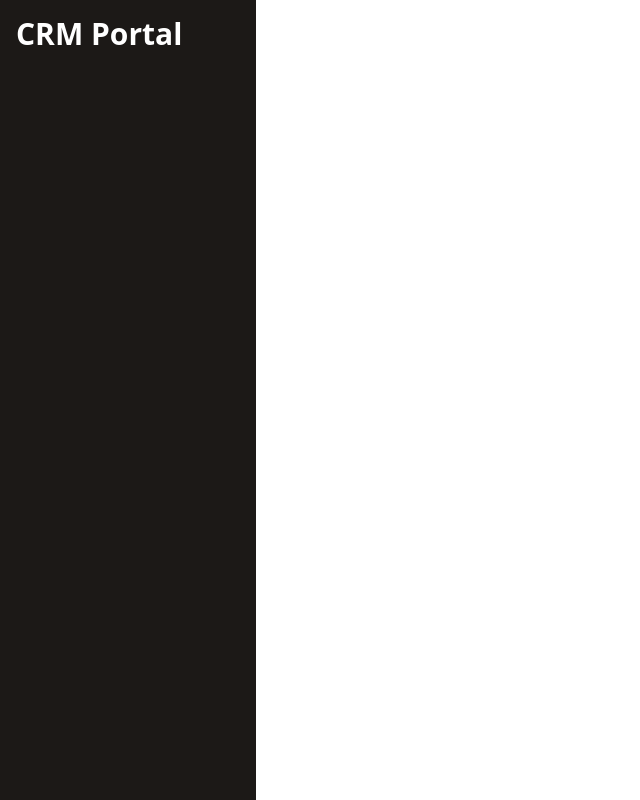
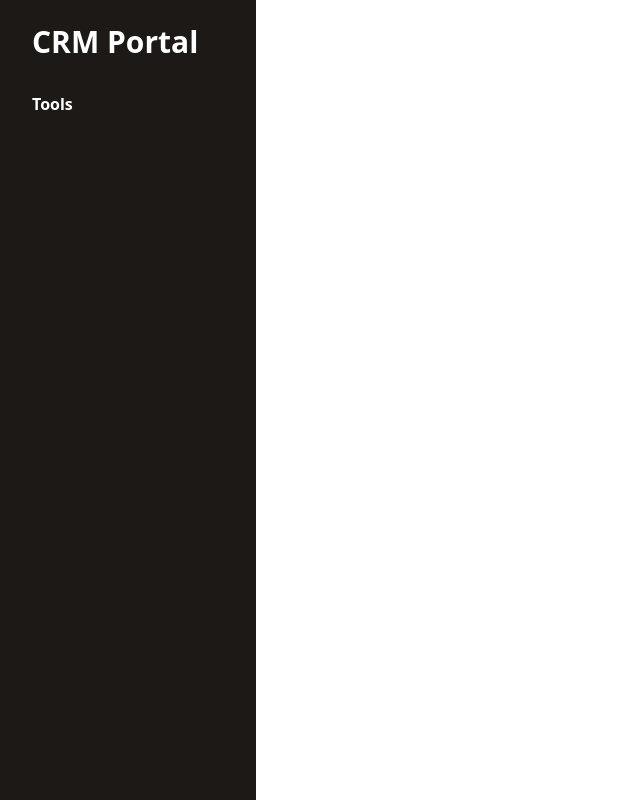
Before and after one commit to jordanglean/AutomotoCRM, a React (Create React App) app in the folder automoto-crm/: page / in a window 1280 px wide. Shown: the whole page, without its empty margins (0-640 px from the left). Built offline with nearby package versions, Linux system fonts and the light colour scheme.

Commit message:
Added nav

```diff
--- a/automoto-crm/package.json
+++ b/automoto-crm/package.json
@@ -8,6 +8,7 @@
     "@testing-library/user-event": "^13.5.0",
     "react": "^18.1.0",
     "react-dom": "^18.1.0",
+    "react-icons": "^4.3.1",
     "react-scripts": "5.0.1",
     "web-vitals": "^2.1.4"
   },
--- a/automoto-crm/src/components/header/Header.jsx
+++ b/automoto-crm/src/components/header/Header.jsx
@@ -1,10 +1,15 @@
 import React from "react";
 import PropType from "prop-types";
+// Components
+import HeaderNav from "../headerNav/HeaderNav";
 
 function Header({ heading }) {
   return (
-    <div className="bg-stone-900 w-1/5 h-screen p-4">
-      <h1 className="text-3xl text-white font-bold">{heading}</h1>
+    <div className="bg-stone-900 w-1/5 h-screen p-4 pl-8">
+      <h1 className="text-3xl text-white font-bold mb-8 mt-2">{heading}</h1>
+      <div>
+        <HeaderNav heading="Tools" />
+      </div>
     </div>
   );
 }
--- /dev/null
+++ b/automoto-crm/src/components/headerNav/HeaderNav.jsx
@@ -0,0 +1,23 @@
+import React from "react";
+import PropType from "prop-types";
+
+function HeaderNav({ heading }) {
+  return (
+    <div className="flex-col">
+      {/* Heading */}
+      <div>
+        <h3 className="text-md text-white font-semibold">{heading}</h3>
+      </div>
+      {/* Nav Items */}
+      <div>
+
+      </div>
+    </div>
+  );
+}
+
+HeaderNav.propTypes = {
+  heading: PropType.string,
+};
+
+export default HeaderNav;
--- /dev/null
+++ b/automoto-crm/src/components/headerNavItem/headerNavItem.jsx
@@ -0,0 +1,20 @@
+import React from "react";
+import PropType from "prop-types";
+// Icons
+import { AiOutlineUserAdd, AiOutlineUserSwitch } from "react-icons/ai";
+import { FiUserCheck } from "react-icons/fi";
+
+function headerNavItem({ iconName }) {
+  return (
+    <div className="flex-row justify-between items-center">
+      <div></div>
+      <div></div>
+    </div>
+  );
+}
+
+headerNavItem.propTypes = {
+  iconName: PropType.element,
+};
+
+export default headerNavItem;
```
Also changed, not shown: 1 other file (tests, documents, lock files or other folders).
